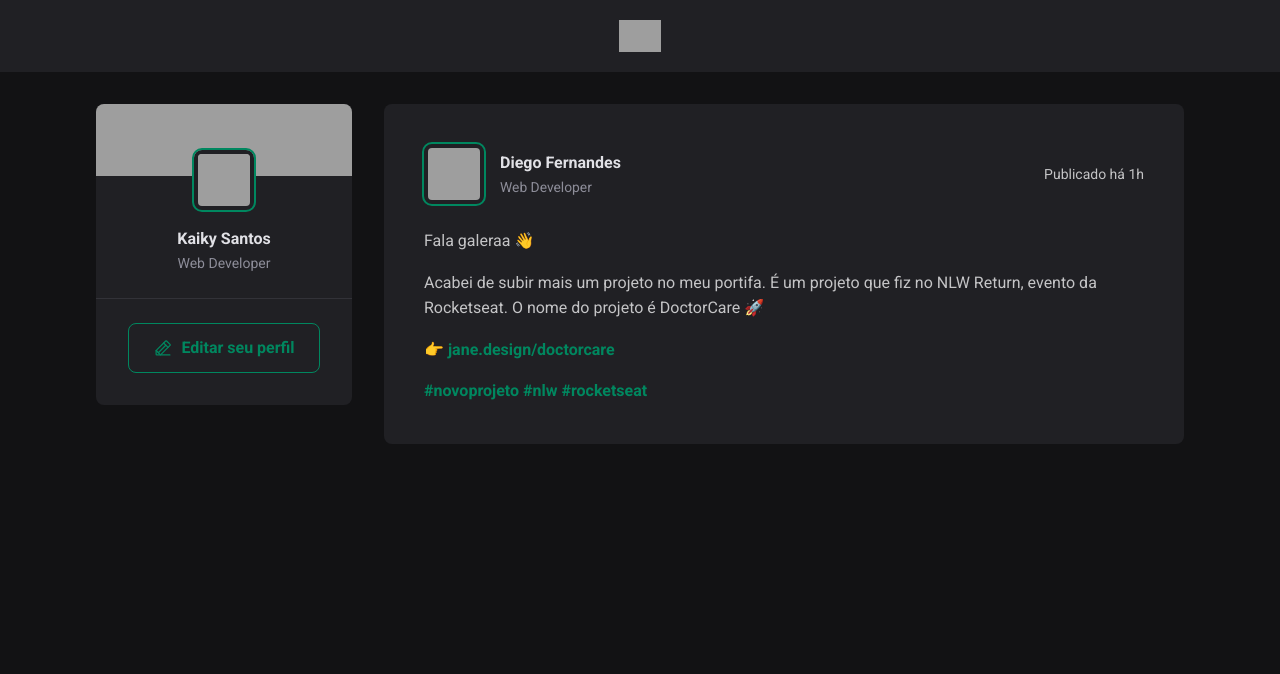
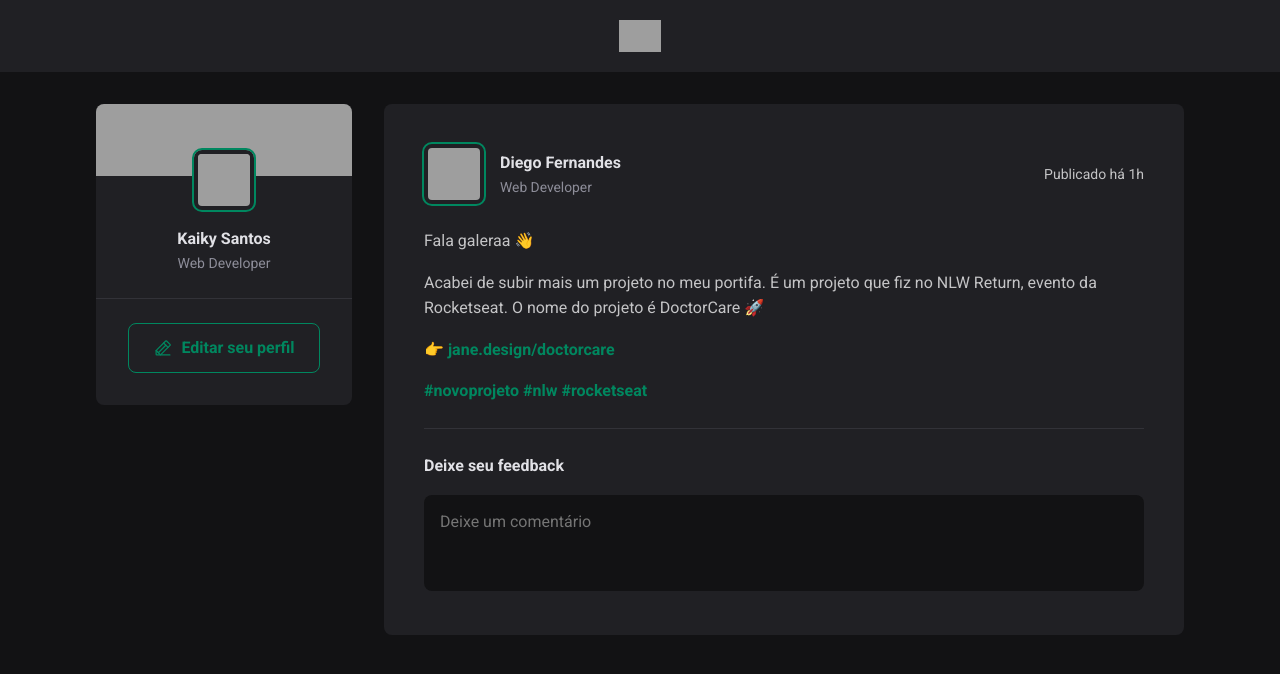
Before and after one commit to KaikySantos/ignite-feed, a React (Vite) app: page / in a window 1280 px wide. Shown: the top 674 px of the page. Built offline with nearby package versions, Linux system fonts and the light colour scheme; grey boxes are pictures that could not be loaded; the HTML template or start-up script is replaced by a standard one.

Commit message:
feat: comment form

```diff
--- a/src/components/Post.jsx
+++ b/src/components/Post.jsx
@@ -25,6 +25,18 @@
           <a href="#">#rocketseat</a>
         </p>
       </div>
+
+      <form className={styles.commentForm}>
+        <strong>Deixe seu feedback</strong>
+
+        <textarea
+          placeholder='Deixe um comentário'
+        />
+
+        <footer>
+          <button type="submit">Publicar</button>
+        </footer>
+      </form>
     </article>
   );
 }
--- a/src/components/Post.module.css
+++ b/src/components/Post.module.css
@@ -65,3 +65,54 @@
   color: var(--gray-400);
   line-height: 1.6;
 }
+
+.commentForm {
+  width: 100%;
+  margin-top: 1.5rem;
+  padding-top: 1.5rem;
+  border-top: 1px solid var(--gray-600);
+}
+
+.commentForm > strong {
+ line-height: 1.6;
+ color: var(--gray-100);
+}
+
+.commentForm textarea {
+  width: 100%;
+  background: var(--gray-900);
+  border: 0;
+  resize: none;
+  height: 6rem;
+  padding: 1rem;
+  border-radius: 8px;
+  color: var(--gray-100);
+  line-height: 1.4;
+  margin-top: 1rem;
+}
+
+.commentForm footer {
+  visibility: hidden;
+  max-height: 0;
+}
+
+.commentForm:focus-within footer {
+  visibility: visible;
+  max-height: none;
+}
+
+.commentForm button[type=submit] {
+  padding: 1rem 1.5rem;
+  margin-top: 1rem;
+  border-radius: 8px;
+  border: 0;
+  background: var(--green-500);
+  color: var(--white);
+  font-weight: bold;
+  cursor: pointer;
+  transition: background-color 0.1s;
+}
+
+.commentForm button[type=submit]:hover {
+  background: var(--green-300);
+}
--- a/src/global.css
+++ b/src/global.css
@@ -10,6 +10,11 @@
 
   --green-300: #00B373;
   --green-500: #00875f;
+}
+
+:focus {
+  outline: transparent;
+  box-shadow: 0 0 0 2px var(--green-500);
 }
 
 * {
```
